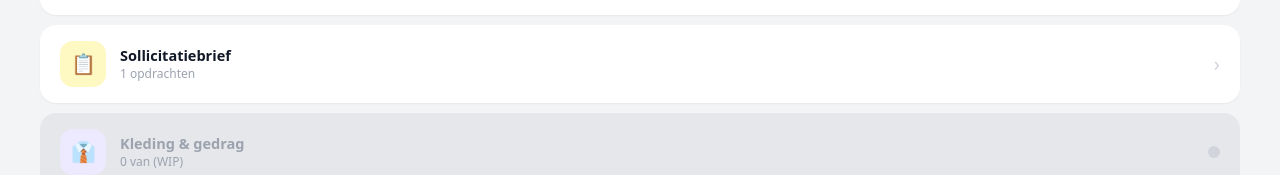
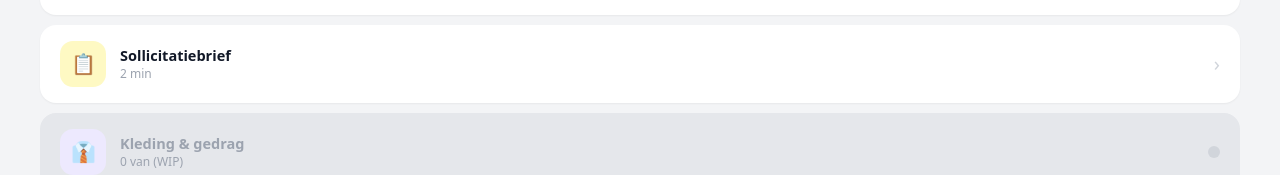
Before and after one commit to jaimyvdb03/Interdisciplinair_Team3_Eindproject, a React (Create React App) app in the folder project/: page /lessen in a window 1280 px wide. Shown: the part 137-312 px from the top of the page. Built offline with nearby package versions, Linux system fonts and the light colour scheme.

Commit message:
kleine typo fix

```diff
--- a/project/src/pages/LessenOverzicht.js
+++ b/project/src/pages/LessenOverzicht.js
@@ -2,7 +2,7 @@ import { useNavigate } from 'react-router-dom';
 
 const LESSEN = [
   { id: 1, title: 'Je CV maken',            meta: '2 min',         icon: '📄', bg: '#dbeafe', status: 'done',   to: '/lessen/cv-maken'          },
-  { id: 2, title: 'Sollicitatiebrief',       meta: '1 opdrachten',  icon: '📋', bg: '#fef9c3', status: 'active', to: '/lessen/sollicitatiebrief'  },
+  { id: 2, title: 'Sollicitatiebrief',       meta: '2 min',  icon: '📋', bg: '#fef9c3', status: 'active', to: '/lessen/sollicitatiebrief'  },
   { id: 3, title: 'Kleding & gedrag',        meta: '0 van (WIP)',   icon: '👔', bg: '#ede9fe', status: 'wip',    to: null                         },
   { id: 4, title: 'Vacatures zoeken',        meta: '0 van (WIP)',   icon: '🔍', bg: '#d1fae5', status: 'wip',    to: null                         },
   { id: 5, title: 'Het sollicitatiegesprek', meta: '0 van (WIP)',   icon: '🗣️', bg: '#ffeaea', status: 'wip',    to: null                         },
```
